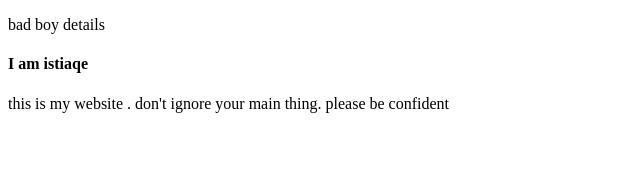
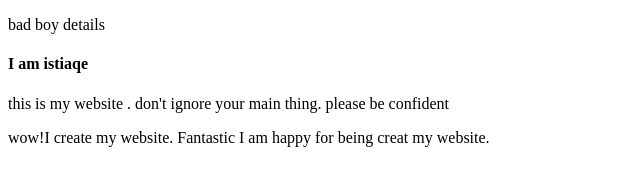
Before and after one commit to IstiaqeAhmed/my-third-website, a plain HTML site: page index.html in a window 1280 px wide. Shown: the whole page, without its empty margins (0-640 px from the left). Drawn offline with Linux system fonts and the light colour scheme.

Commit message:
add another paragraph

```diff
--- a/index.html
+++ b/index.html
@@ -9,6 +9,7 @@
     <p>bad boy details
         <h4>I am istiaqe</h4>
         <P>this is my website . don't ignore your main thing. please be confident</P>
+        <p>wow!I create my website. Fantastic I am happy for being creat my website.</p>
     </p>
 </body>
 </html>
```
